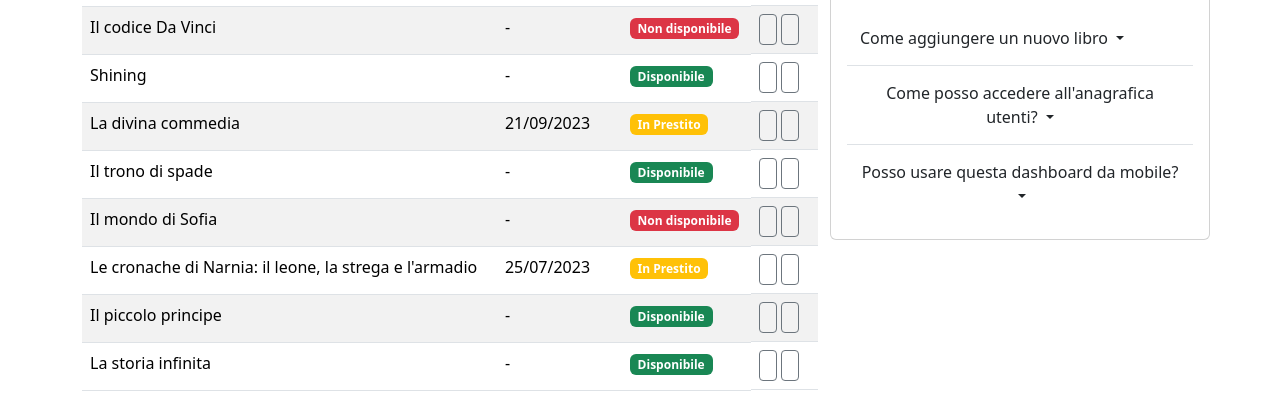
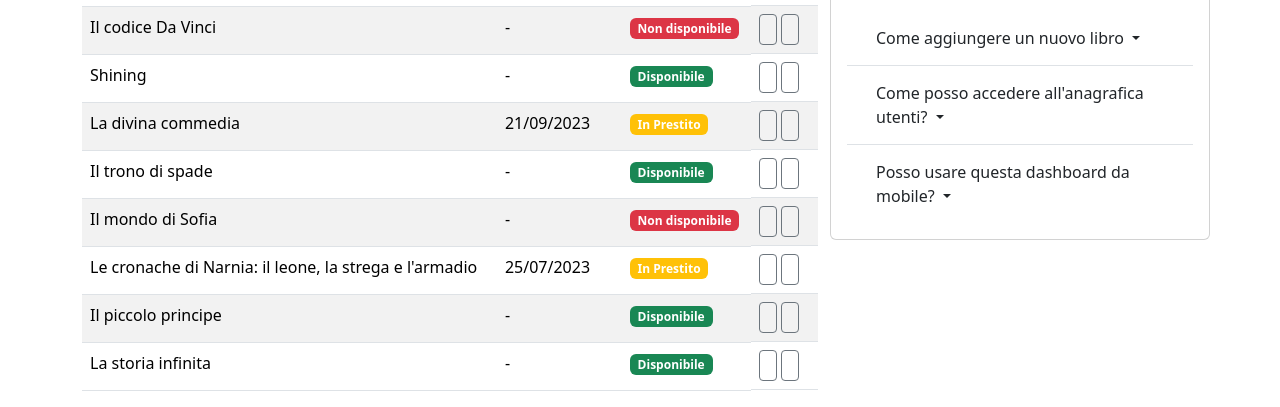
Before and after one commit to fabiogerritferrari/html-css-bootstrap-dashboard, a plain HTML site: page index.html in a window 1280 px wide. Shown: the part 412-819 px from the top of the page. Drawn offline with nearby package versions, Linux system fonts and the light colour scheme.

Commit message:
inserito text-start nei bottoni delle faq

```diff
--- a/index.html
+++ b/index.html
@@ -229,7 +229,7 @@
                             <h1 class="fs-2">F.A.Q.</h1>
                         </div>
                         <ul class="list-group list-group-flush p-3">
-                            <li class="list-group-item px-0">
+                            <li class="list-group-item">
                                 <div class="dropdown">
                                     <button class="btn dropdown-toggle text-wrap" type=" button" data-bs-toggle="dropdown"
                                         aria-expanded="false">
@@ -246,9 +246,9 @@
                                     </ul>
                                 </div>
                             </li>
-                            <li class="list-group-item px-0">
+                            <li class="list-group-item">
                                 <div class="dropdown">
-                                    <button class="btn dropdown-toggle text-wrap" type="button" data-bs-toggle="dropdown"
+                                    <button class="btn dropdown-toggle text-wrap text-start" type="button" data-bs-toggle="dropdown"
                                         aria-expanded="false">
                                         Come posso accedere all'anagrafica utenti?
                                     </button>
@@ -263,9 +263,9 @@
                                     </ul>
                                 </div>
                             </li>
-                            <li class="list-group-item px-0">
+                            <li class="list-group-item">
                                 <div class="dropdown">
-                                    <button class="btn dropdown-toggle text-wrap" type="button" data-bs-toggle="dropdown"
+                                    <button class="btn dropdown-toggle text-wrap text-start" type="button" data-bs-toggle="dropdown"
                                         aria-expanded="false">
                                         Posso usare questa dashboard da mobile?
                                     </button>
```
